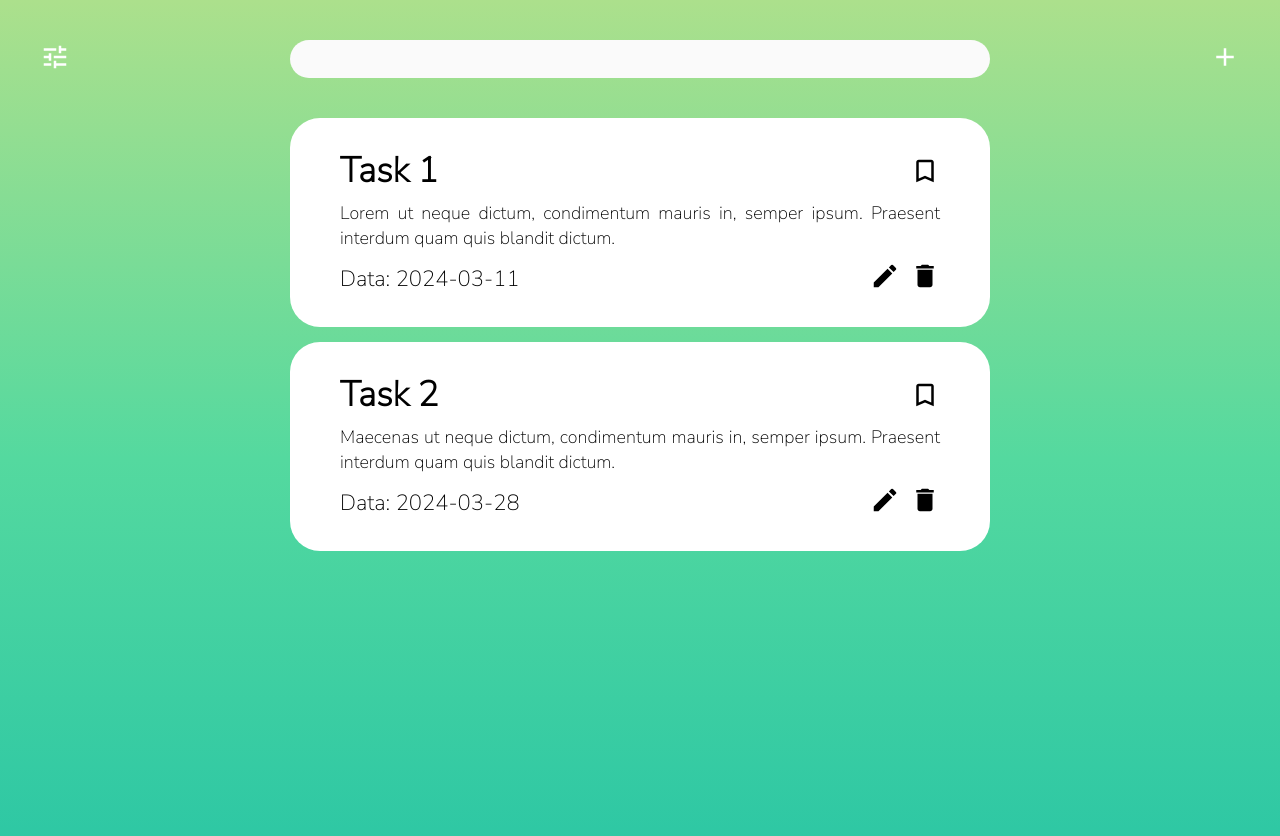
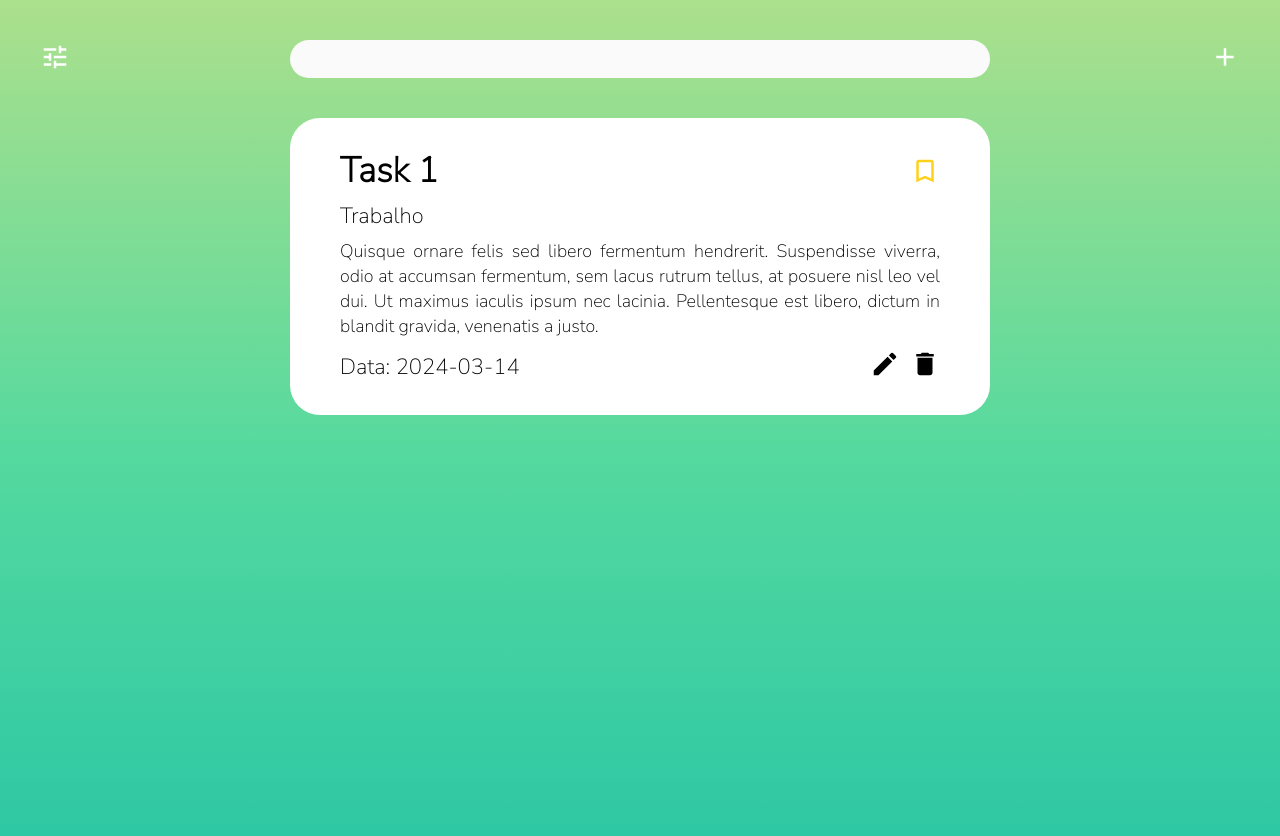
Before and after one commit to patricia-diasr/todo, a React (Create React App) app: page / in a window 1280 px wide. Shown: the top 836 px of the page. Built offline with nearby package versions, Linux system fonts and the light colour scheme; data requests are answered from the project's data file; the HTML template or start-up script is replaced by a standard one.

Commit message:
Categoria e Importância definidas

```diff
--- a/db.json
+++ b/db.json
@@ -1,16 +1,18 @@
 {
   "tasks": [
     {
-      "id": "3f64",
+      "id": "ad65",
       "name": "Task 1",
-      "description": "Lorem ut neque dictum, condimentum mauris in, semper ipsum. Praesent interdum quam quis blandit dictum.",
-      "date": "2024-03-11"
-    },
-    {
-      "id": "15dd",
-      "name": "Task 2",
-      "description": "Maecenas ut neque dictum, condimentum mauris in, semper ipsum. Praesent interdum quam quis blandit dictum.",
-      "date": "2024-03-28"
+      "category": {
+        "id": "2",
+        "name": "Trabalho"
+      },
+      "importance": {
+        "id": "B",
+        "name": "Média"
+      },
+      "description": "Quisque ornare felis sed libero fermentum hendrerit. Suspendisse viverra, odio at accumsan fermentum, sem lacus rutrum tellus, at posuere nisl leo vel dui. Ut maximus iaculis ipsum nec lacinia. Pellentesque est libero, dictum in blandit gravida, venenatis a justo.",
+      "date": "2024-03-14"
     }
   ],
   "categories": [
@@ -30,5 +32,19 @@
       "id": "4",
       "name": "Outro"
     }
+  ],
+  "importance": [
+    {
+      "id": "A",
+      "name": "Alta"
+    },
+    {
+      "id": "B",
+      "name": "Média"
+    },
+    {
+      "id": "C",
+      "name": "Baixa"
+    }
   ]
 }
--- a/src/App.js
+++ b/src/App.js
@@ -120,6 +120,7 @@ function App() {
               id={task.id}
               name={task.name}
               category={task.category}
+              importance={task.importance.id}
               description={task.description}
               date={task.date}
               key={task.id}
--- a/src/components/form/Input.module.css
+++ b/src/components/form/Input.module.css
@@ -15,5 +15,5 @@
 }
 
 .input select {
-    width: 420px;
+    width: 400px;
 }
--- a/src/components/todo/Todo.js
+++ b/src/components/todo/Todo.js
@@ -1,7 +1,7 @@
 import styles from './Todo.module.css'
 import { MdOutlineBookmarkBorder, MdModeEditOutline, MdDelete } from "react-icons/md";
 
-function Todo({ id, name, category, description, date, openEdit, openDelete}) {
+function Todo({ id, name, category, importance, description, date, openEdit, openDelete}) {
     const editTask = () => {
         const task = {
             name: name,
@@ -21,9 +21,9 @@ function Todo({ id, name, category, description, date, openEdit, openDelete}) {
         <main className={styles.task}>
             <div className={styles.first_line}>
                 <h2>{name}</h2>
-                <MdOutlineBookmarkBorder />
+                <MdOutlineBookmarkBorder className={`${styles[importance]}`}/>
             </div>
-            <p className={styles.category}>{category}</p>
+            <p className={styles.category}>{category.name}</p>
             <p className={styles.description}>{description}</p>
             <div className={styles.last_line}>
                 <p>Data: {date}</p>
--- a/src/components/todo/Todo.module.css
+++ b/src/components/todo/Todo.module.css
@@ -22,16 +22,16 @@ h2 {
 }
 
 
-.verde {
+.C {
     color: rgb(24, 238, 49);
 }
 
-.amarelo {
-    color: rgb(248, 255, 50);
+.B {
+    color: rgb(255, 209, 27);
 }
 
-.vermelho {
-    color: rgb(255, 87, 27);
+.A {
+    color: rgb(255, 77, 50)
 }
 
 .category {
--- a/src/components/todo/TodoForm.js
+++ b/src/components/todo/TodoForm.js
@@ -1,11 +1,39 @@
-import { useState } from 'react';
+import { useState, useEffect } from 'react';
 
 import Input from '../form/Input';
+import Select from '../form/Select';
+
 import SubmitButton from '../form/SubmitButton';
 
 function TaskForm ({handleSubmit, taskData}) {
 
     const [task, setTask] = useState(taskData || {});
+    const [categories, setCategories] = useState([]);
+    const [importance, setImportance] = useState([]);
+
+    useEffect( () => {
+        fetch("http://localhost:5000/categories", {
+            method: "GET",
+            headers: {
+                "Content-type": "application/json"
+            }
+        })
+        .then( resp => resp.json() )
+        .then ( data => setCategories(data) )
+        .catch( err => console.log(err) );
+    }, []);
+
+    useEffect( () => {
+        fetch("http://localhost:5000/importance", {
+            method: "GET",
+            headers: {
+                "Content-type": "application/json"
+            }
+        })
+        .then( resp => resp.json() )
+        .then ( data => setImportance(data) )
+        .catch( err => console.log(err) );
+    }, []);
 
     const submit = (e) => {
         e.preventDefault();
@@ -16,6 +44,13 @@ function TaskForm ({handleSubmit, taskData}) {
         setTask({...task, [e.target.name]: e.target.value});
     };
 
+    function handleSelect(e, fieldName) {
+        setTask({...task, [fieldName]: {
+            id: e.target.value,
+            name: e.target.options[e.target.selectedIndex].text
+        }});
+    };
+
     return (
         <form onSubmit={submit}>
             <Input
@@ -24,6 +59,20 @@ function TaskForm ({handleSubmit, taskData}) {
                 name="name"
                 value={task.name || ''}
                 handleOnChange={handleChange}
+            />
+            <Select
+                text="Categoria"
+                name="category_id"
+                options={categories}
+                value={task.category ? task.category.id : ''}
+                handleOnChange={(e) => handleSelect(e, 'category')}
+            />
+            <Select
+                text="Importância"
+                name="importance_id"
+                options={importance}
+                value={task.importance ? task.importance.id : ''}
+                handleOnChange={(e) => handleSelect(e, 'importance')}
             />
             <Input
                 type="text"
```
